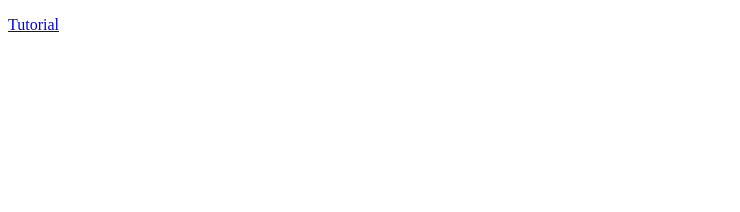
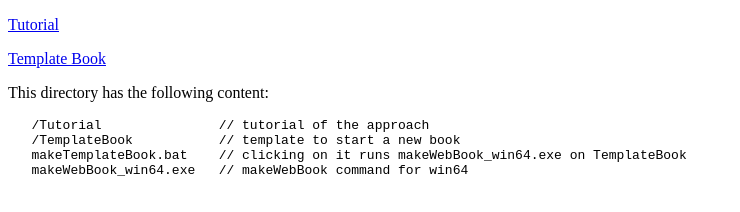
Before and after one commit to MartinOtter/BuildingScientificWebBooks, a plain HTML site: page index.html in a window 1280 px wide. Shown: the whole page, without its empty margins (0-740 px from the left). Drawn offline with Linux system fonts and the light colour scheme.

Commit message:
Added makeWebBook for win64

```diff
--- a/index.html
+++ b/index.html
@@ -8,5 +8,20 @@
 <p>
 <a href="Tutorial/index.html">Tutorial</a>
 </p>
+
+<p>
+<a href="TemplateBook/index.html">Template Book</a>
+</p>
+
+<p>
+This directory has the following content:
+</p>
+
+<pre>
+   /Tutorial               // tutorial of the approach
+   /TemplateBook           // template to start a new book
+   makeTemplateBook.bat    // clicking on it runs makeWebBook_win64.exe on TemplateBook
+   makeWebBook_win64.exe   // makeWebBook command for win64
+</pre>
 </body>
 </html>
```
Also changed, not shown: 2 other files.
